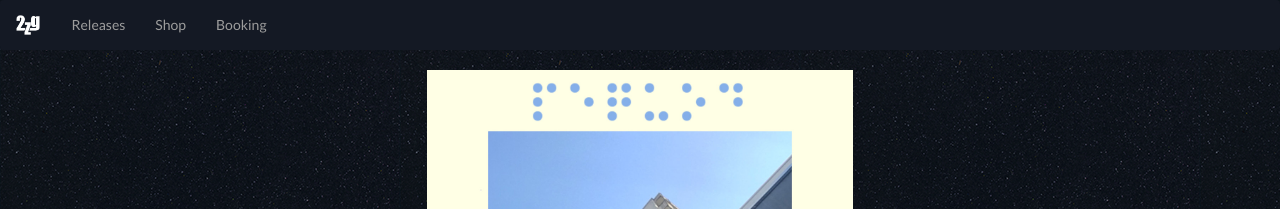
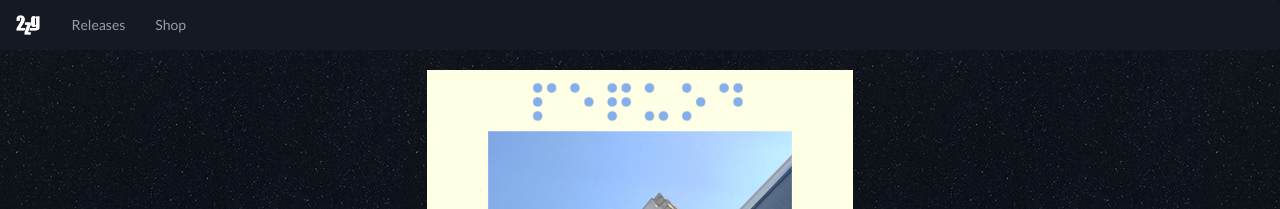
Before and after one commit to 2zg/2zg.github.io, a Jekyll site: the page built from index.html, in a window 1280 px wide. Shown: the top 209 px of the page. Built offline with Jekyll 4.4.1, drawn with Linux system fonts in a browser that asks for light colours; nearby versions of some CDN libraries; some web fonts are replaced.

Commit message:
fix nav bar

```diff
--- a/_includes/nav_bar.html
+++ b/_includes/nav_bar.html
@@ -6,8 +6,7 @@
     </div>
     <ul class="nav navbar-nav">
       <li><a href="/main">Releases</a></li>
-      <li><a href="http://2zg.de/merch" target="_blank">Shop</a></li>
-      <li><a href="mailto:2zimmergefuege@gmail.com">Booking</a></li>
+      <li><a href="https://johorecords.bandcamp.com/merch" target="_blank">Shop</a></li>
     </ul>
   </div>
 </nav>
```
